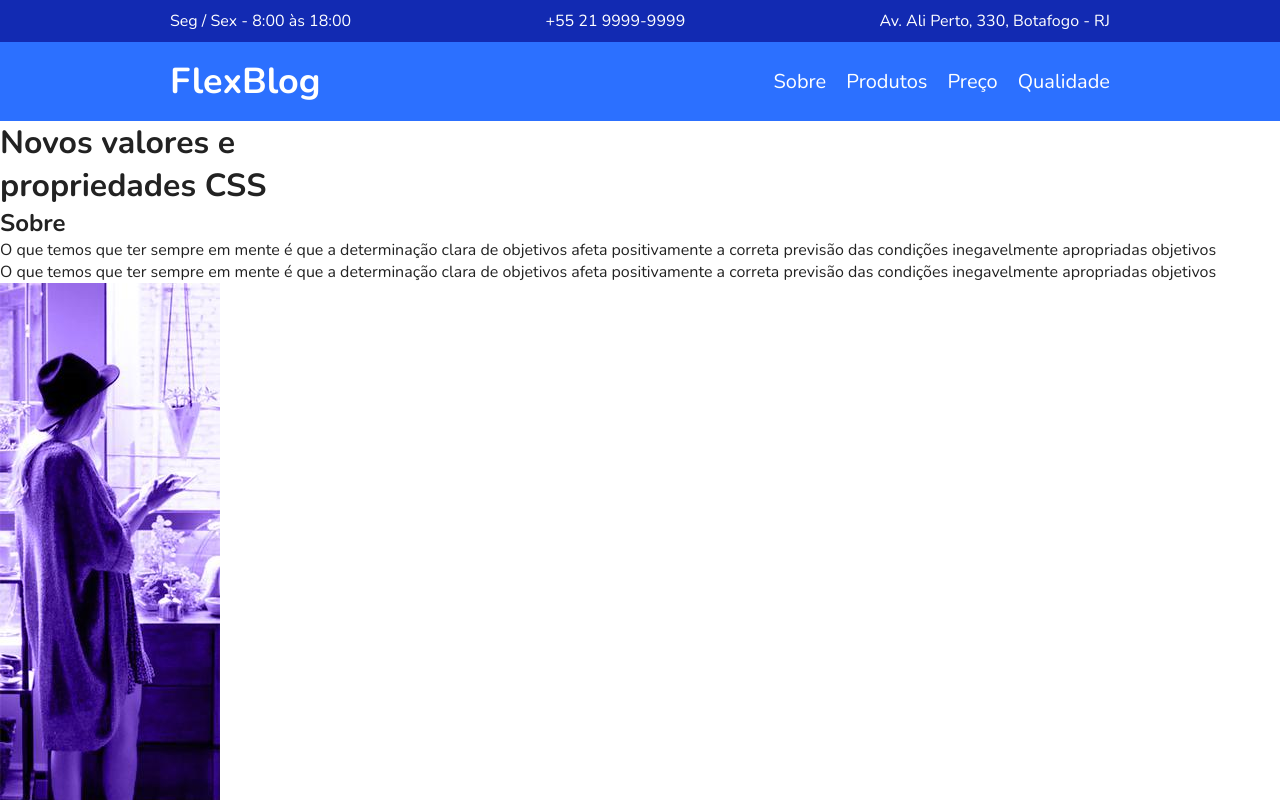
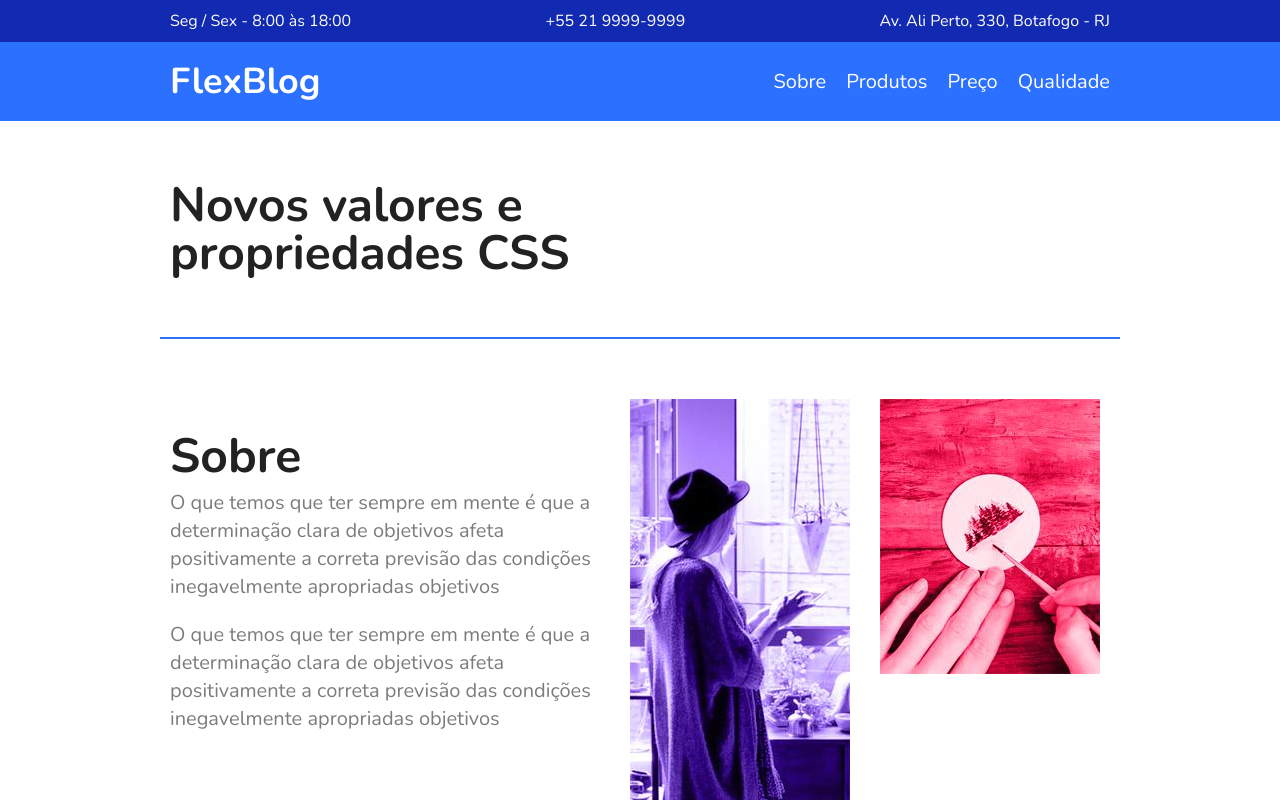
Before and after one commit to Matheus-Almeida21/FlexBlog, a plain HTML site: page index.html in a window 1280 px wide. Shown: the top 800 px of the page. Drawn offline with nearby package versions, Linux system fonts and the light colour scheme.

Commit message:
seção sobre da pagina

```diff
--- a/css/estilo.css
+++ b/css/estilo.css
@@ -73,3 +73,41 @@ img{
 .menu-nav a:hover{
   color: #122ab2;
 }
+
+/*INTRODUÇÃO*/
+.introducao{
+  font-size: 3em;
+  line-height: 1;
+  max-width: 960px;
+  margin: 0 auto;
+  padding: 60px 10px;
+}
+
+/*SOBRE*/
+.sobre{
+  border-top: 2px solid #2c70ff;
+  border-bottom: 2px solid #2c70ff;
+  max-width: 960px;
+  margin: 0 auto;
+  padding: 60px 0px;
+  display: flex;
+  flex-wrap: wrap;
+}
+.sobre-info{
+  flex: 2 1 300px;
+  margin: 0 10px;
+}
+.sobre-info h1{
+  font-size: 3em;
+  margin-top: .5em;
+}
+.sobre-info p{
+  font-size: 1.25em;
+  line-height: 1.4;
+  margin-bottom: 1em;
+  color: #7c7c7c;
+}
+.sobre-img{
+  flex: 1 1 160px;
+  margin: 0 10px;
+}
```
